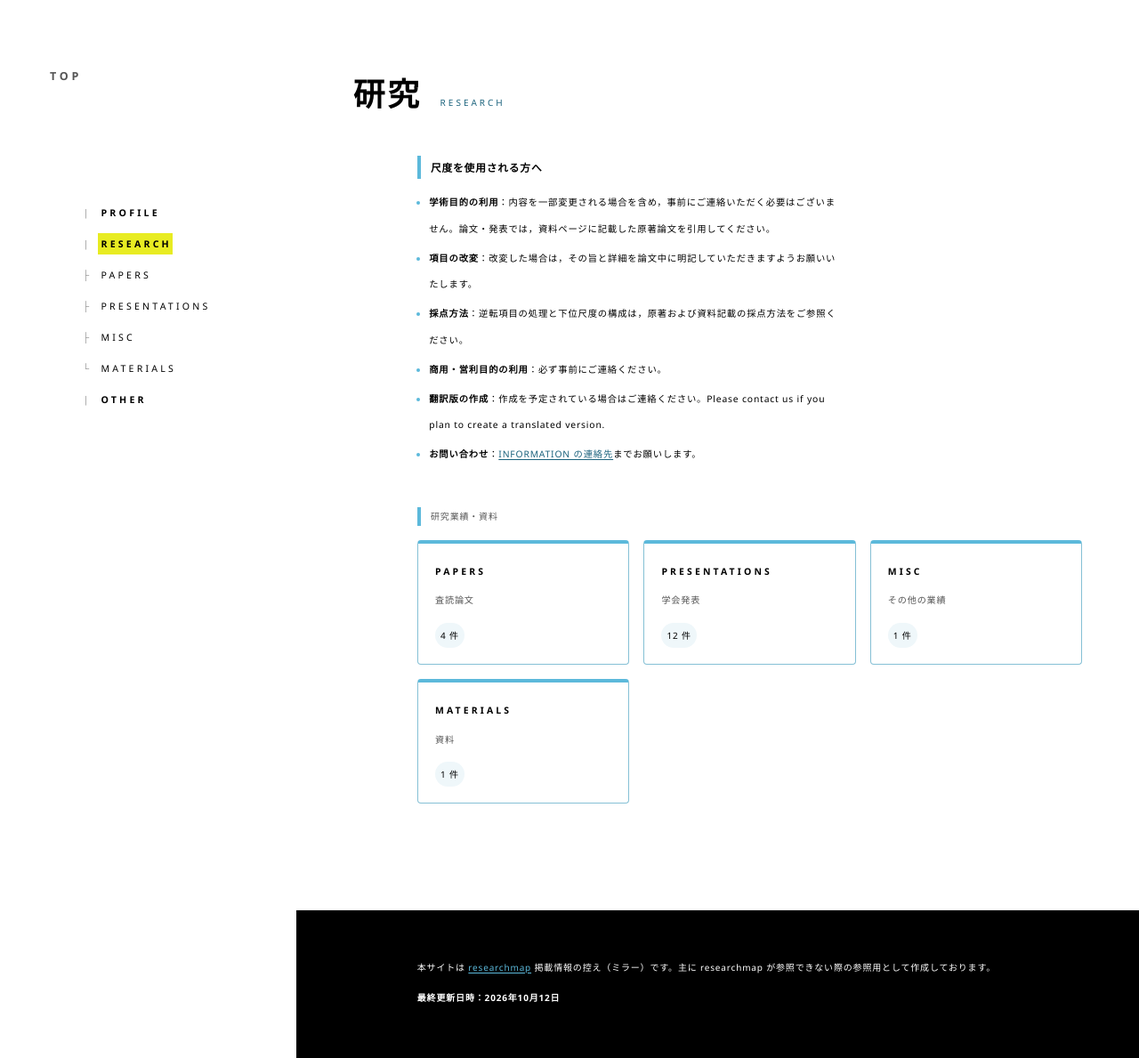
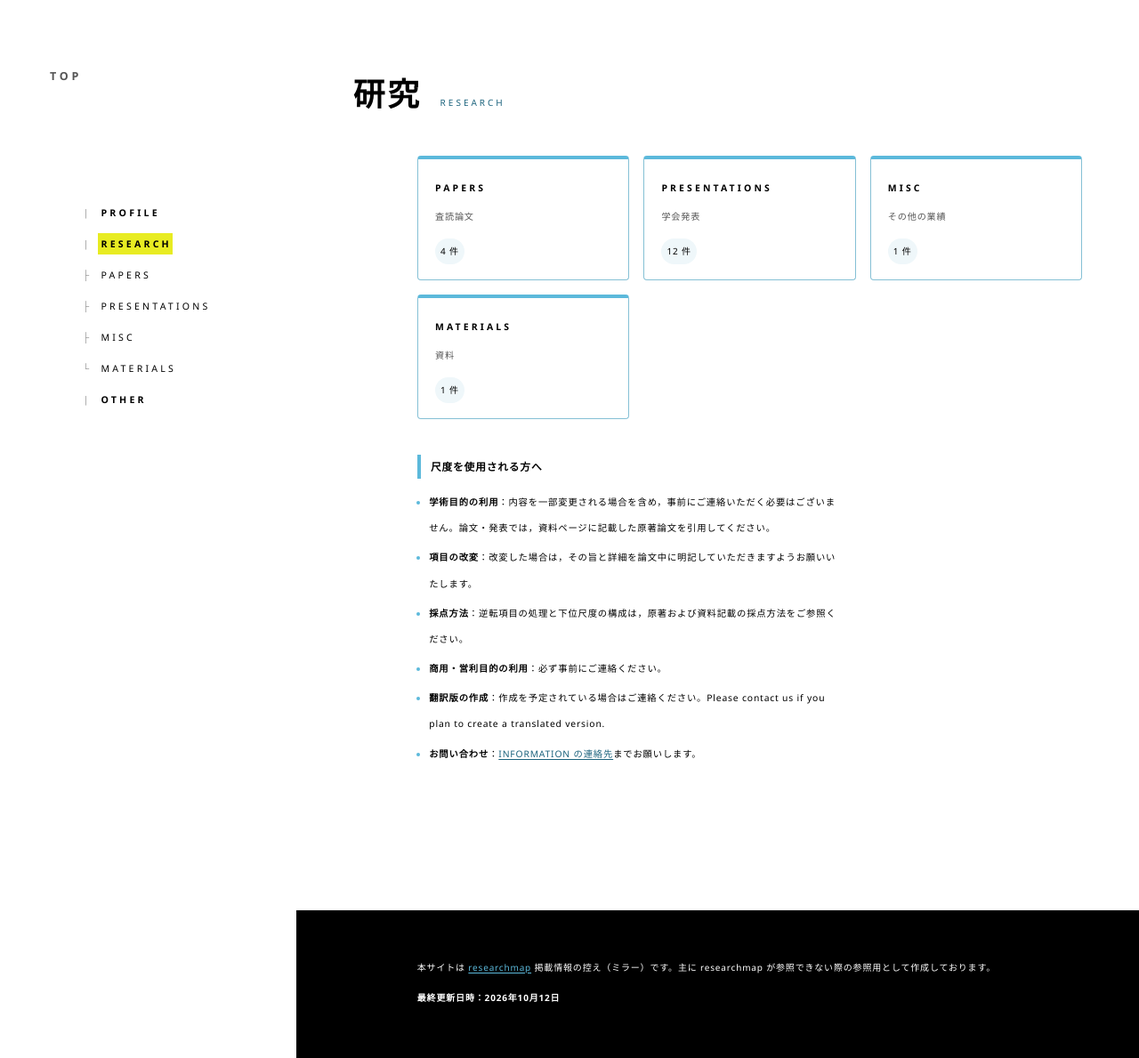
Before and after one commit to Matsuri-O/Matsuri-O.github.io, a Jekyll site: the page built from research/index.md, in a window 1280 px wide and 1189 px high. Shown: the whole window at 89% size. Built offline with Jekyll 4.4.1, drawn with Linux system fonts in a browser that asks for light colours.

Commit message:
Add files via upload

```diff
--- a/_layouts/research.html
+++ b/_layouts/research.html
@@ -2,8 +2,6 @@
 layout: default
 ---
 {% assign research_nav = site.data.nav | where: "url", "/research/" | first %}
-
-{% unless page.show_children %}
 <nav class="subnav" aria-label="研究メニュー">
   <ul>
     <li><a href="{{ '/research/' | relative_url }}"{% if page.url == '/research/' %} aria-current="page"{% endif %}>OVERVIEW</a></li>
@@ -12,18 +10,8 @@ layout: default
     {% endfor %}
   </ul>
 </nav>
-{% endunless %}
-
-{% assign body = content | strip %}
-{% if body != "" %}
-<div class="prose">
-{{ content }}
-</div>
-{% endif %}
 
 {% if page.show_children %}
-<section class="research-index-links" aria-label="研究業績・資料">
-  <h2 class="sec-heading"><span class="ja">研究業績・資料</span></h2>
 <ul class="cards">
   {% for child in research_nav.children %}
   {% assign child_items = site.data[child.data] %}
@@ -36,7 +24,13 @@ layout: default
   </li>
   {% endfor %}
 </ul>
-</section>
+{% endif %}
+
+{% assign body = content | strip %}
+{% if body != "" %}
+<div class="prose">
+{{ content }}
+</div>
 {% endif %}
 
 {% if page.bib %}
--- a/assets/css/style.css
+++ b/assets/css/style.css
@@ -249,8 +249,6 @@ ul.plain li::marker { color: var(--main); }
 .tags li { border: 1px solid var(--sub); border-radius: 999px; padding: .05em .8em; font-size: max(var(--font-min), calc(.85rem - var(--font-reduction))); }
 
 /* ---------- RESEARCH ---------- */
-.research-index-links { margin-top: 2.75rem; }
-.research-index-links .sec-heading { margin-bottom: 1rem; }
 .subnav { margin: -0.75rem 0 2rem; border-bottom: 1px solid var(--sub); }
 .subnav ul { display: flex; flex-wrap: wrap; gap: .25rem; list-style: none; margin: 0; padding: 0; }
 .subnav a {
```
Also changed, not shown: README.md. Lines whose indentation alone changed are shown as unchanged.
